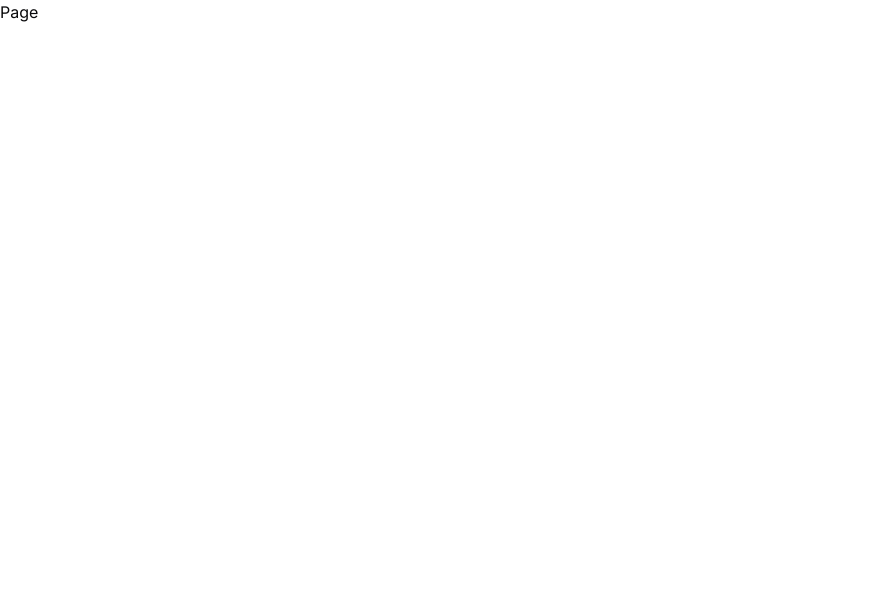
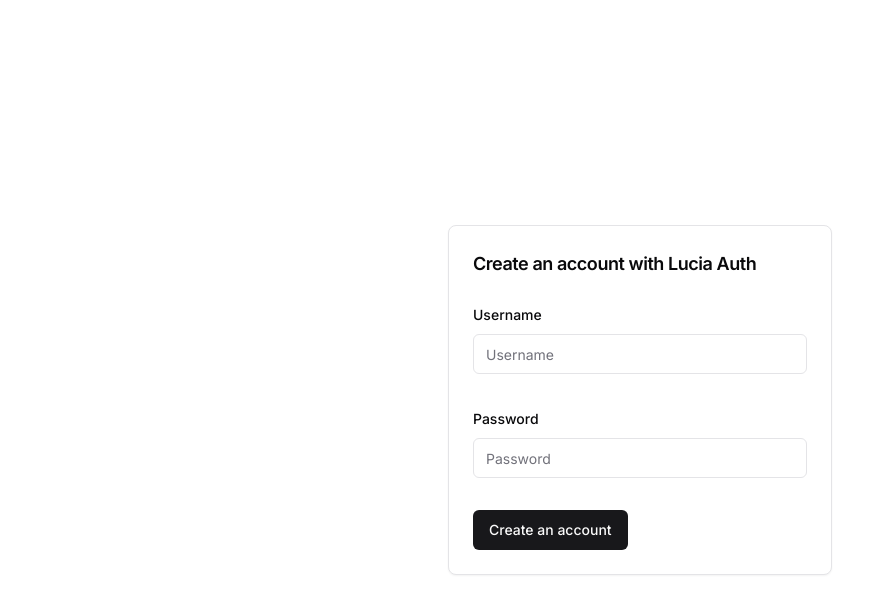
Before and after one commit to StepAsideLiL/lucia-auth, a Next.js app: page /auth/sign-up in a window 1280 px wide. Shown: the top 614 px of the page, without its empty margins (0-894 px from the left). Built offline with nearby package versions, Linux system fonts and the light colour scheme.

Commit message:
create: sign up form

```diff
--- /dev/null
+++ b/app/(auth)/auth/sign-up/_parts/sign-up-form.tsx
@@ -0,0 +1,79 @@
+"use client";
+
+import { z } from "zod";
+import { useForm } from "react-hook-form";
+import { zodResolver } from "@hookform/resolvers/zod";
+import { Button } from "@/components/ui/button";
+import {
+  Form,
+  FormControl,
+  FormDescription,
+  FormField,
+  FormItem,
+  FormLabel,
+  FormMessage,
+} from "@/components/ui/form";
+import { Input } from "@/components/ui/input";
+
+const formSchema = z.object({
+  username: z.string().min(2, {
+    message: "Username must be at least 2 characters.",
+  }),
+  password: z.string().min(2, {
+    message: "Username must be at least 2 characters.",
+  }),
+});
+
+export default function SignUpForm() {
+  // 1. Define your form.
+  const form = useForm<z.infer<typeof formSchema>>({
+    resolver: zodResolver(formSchema),
+    defaultValues: {
+      username: "",
+      password: "",
+    },
+  });
+
+  // 2. Define a submit handler.
+  function onSubmit(values: z.infer<typeof formSchema>) {
+    // Do something with the form values.
+    // ✅ This will be type-safe and validated.
+    console.log(values);
+  }
+
+  return (
+    <Form {...form}>
+      <form onSubmit={form.handleSubmit(onSubmit)} className="space-y-8">
+        <FormField
+          control={form.control}
+          name="username"
+          render={({ field }) => (
+            <FormItem>
+              <FormLabel>Username</FormLabel>
+              <FormControl>
+                <Input placeholder="Username" {...field} />
+              </FormControl>
+              <FormMessage />
+            </FormItem>
+          )}
+        />
+
+        <FormField
+          control={form.control}
+          name="password"
+          render={({ field }) => (
+            <FormItem>
+              <FormLabel>Password</FormLabel>
+              <FormControl>
+                <Input placeholder="Password" {...field} />
+              </FormControl>
+              <FormMessage />
+            </FormItem>
+          )}
+        />
+
+        <Button type="submit">Create an account</Button>
+      </form>
+    </Form>
+  );
+}
--- a/app/(auth)/auth/sign-up/page.tsx
+++ b/app/(auth)/auth/sign-up/page.tsx
@@ -1,3 +1,20 @@
+import { Card, CardContent, CardHeader, CardTitle } from "@/components/ui/card";
+import SignUpForm from "./_parts/sign-up-form";
+
 export default function Page() {
-  return <main>Page</main>;
+  return (
+    <main className="min-h-screen grid place-content-center">
+      <Card className="w-96">
+        <CardHeader>
+          <CardTitle className="text-lg">
+            Create an account with Lucia Auth
+          </CardTitle>
+        </CardHeader>
+
+        <CardContent>
+          <SignUpForm />
+        </CardContent>
+      </Card>
+    </main>
+  );
 }
```
